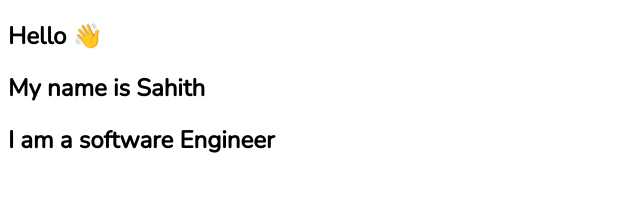
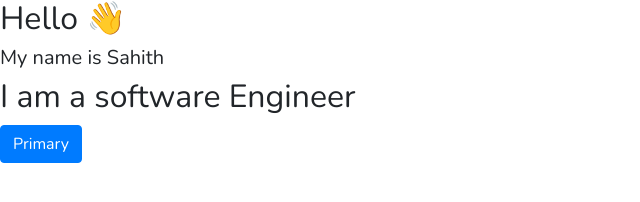
Before and after one commit to sahithvibudhi/sahithvibudhi.github.io, a Gatsby site: page / in a window 1280 px wide. Shown: the whole page, without its empty margins (0-640 px from the left). Built offline with nearby package versions, Linux system fonts and the light colour scheme; Gatsby itself is replaced by a stand-in of ours.

Commit message:
add: bootstrap

```diff
--- /dev/null
+++ b/gatsby-browser.js
@@ -0,0 +1 @@
+import "bootstrap/dist/css/bootstrap.min.css";
--- a/gatsby-config.js
+++ b/gatsby-config.js
@@ -4,7 +4,7 @@ module.exports = {
     title: "portfolio",
   },
   plugins: [
-    "gatsby-plugin-sass",
+    "gatsby-plugin-react-helmet",
     {
       resolve: "gatsby-plugin-google-analytics",
       options: {
@@ -12,7 +12,7 @@ module.exports = {
       },
     },
     "gatsby-plugin-sharp",
-    "gatsby-plugin-react-helmet",
+    "gatsby-plugin-sass",
     "gatsby-plugin-sitemap",
     "gatsby-plugin-offline",
     {
--- a/package.json
+++ b/package.json
@@ -20,6 +20,7 @@
   "dependencies": {
     "@mdx-js/mdx": "^1.6.22",
     "@mdx-js/react": "^1.6.22",
+    "bootstrap": "^4.5.3",
     "gatsby": "^2.26.1",
     "gatsby-image": "^2.9.0",
     "gatsby-plugin-google-analytics": "^2.9.0",
@@ -35,6 +36,7 @@
     "gatsby-transformer-remark": "^2.14.0",
     "gatsby-transformer-sharp": "^2.10.0",
     "react": "^16.13.1",
+    "react-bootstrap": "^1.4.3",
     "react-dom": "^16.13.1",
     "react-helmet": "^6.1.0",
     "sass": "^1.32.2"
--- a/src/pages/index.js
+++ b/src/pages/index.js
@@ -7,9 +7,10 @@ import Layout from "../components/profile-layout";
 const IndexPage = () => {
   return (
     <Layout>
-      <h2>Hello 👋</h2>
-      <h2>My name is Sahith</h2>
+      <h2>Hello <span role="img" aria-label="hand">👋</span></h2>
+      <h2 className="lead">My name is Sahith</h2>
       <h2>I am a software Engineer</h2>
+      <button type="button" className="btn btn-primary">Primary</button>
     </Layout>
   )
 }
```
Also changed, not shown: 1 other file.
